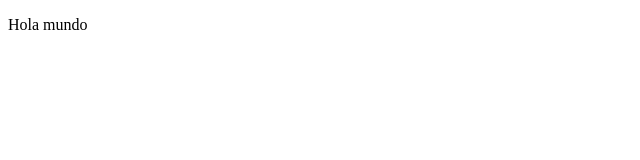
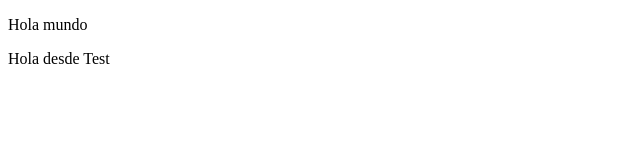
Before and after one commit to alejahndro02/kodemiosoFred, a plain HTML site: page index.html in a window 1280 px wide. Shown: the full height of the page, 0-640 px from the left. Drawn offline with Linux system fonts and the light colour scheme.

Commit message:
:octocat:

```diff
--- a/index.html
+++ b/index.html
@@ -8,5 +8,6 @@
 </head>
 <body>
     <p>Hola mundo</p>
+    <p>Hola desde Test</p>
 </body>
 </html>
```
